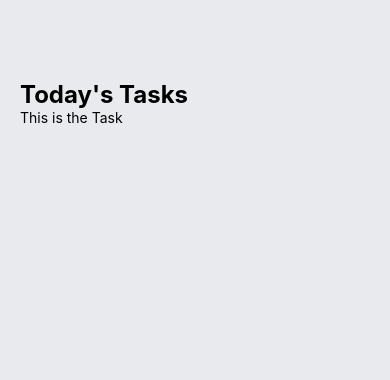
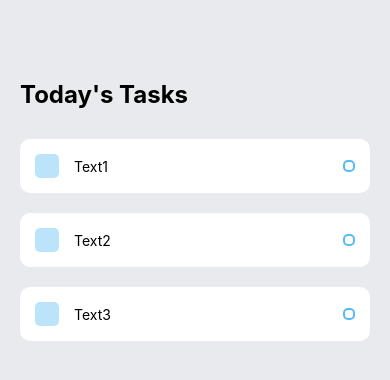
Before and after one commit to Nayan-joshi07/TodoList, a React Native app: screen / in a window 390 px wide. Shown: the top 380 px of the page. Built offline with nearby package versions, Linux system fonts and the light colour scheme.

Commit message:
Added the Styles to the Component

```diff
--- a/App.js
+++ b/App.js
@@ -8,7 +8,9 @@
         <View style={styles.tasksWrapper}>
           <Text style={styles.sectionTitle}>Today's Tasks</Text>
           <View style={styles.items}>
-            <Task/>
+            <Task text = {'Text1'}/>
+            <Task text = {'Text2'}/>
+            <Task text ={'Text3'}/>
           </View>
         </View>
 
@@ -28,5 +30,8 @@
   sectionTitle:{
     fontSize:24,
     fontWeight:"bold",
-  }
+  },
+  items:{
+    marginTop:30,
+  },
 });
--- a/Component/Task.js
+++ b/Component/Task.js
@@ -1,15 +1,53 @@
 import React from "react";
-import {StyleSheet, View, Text } from "react-native";
+import {StyleSheet, View, Text, TouchableOpacity } from "react-native";
 
-const Task = () => {
+const Task = (props) => {
     return (
-        <View>
-            <Text>This is the Task</Text>
+        <View style={styles.item}>
+            <View style={styles.itemLeft}>
+            <View style={styles.square}></View>
+            <Text style={styles.itemText}>{props.text}</Text>
+        </View>
+        <View style={styles.circular}></View>
         </View>
     );
   };
 
   const styles = StyleSheet.create({
+    item:{
+        backgroundColor:'#FFF',
+        borderRadius:10,
+        padding:15,
+        flexDirection:'row',
+        alignItems:'center',
+        justifyContent:'space-between',
+        marginBottom:20,
+    },
+    itemLeft:{
+        flexDirection:'row',
+        alignItems:'center',
+        flexWrap:'wrap',
+    },
+    square:{
+        width:24,
+        height:24,
+        backgroundColor:'#55BCF6',
+        opacity:0.4,
+        borderRadius:5,
+        marginRight:15,
+    },
+    itemText:{
+        maxWidth:'80%',
+    },
+    circular:{
+        width:12,
+        height:12,
+        borderColor:'#55BCF6',
+        borderWidth:2,
+        borderRadius:5,
+
+
+    },
 
   });
   export default Task;
```
